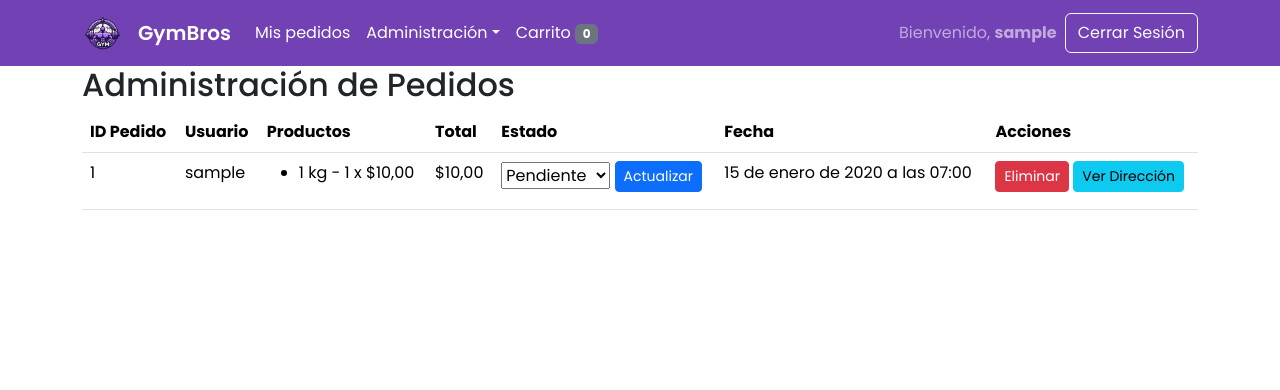
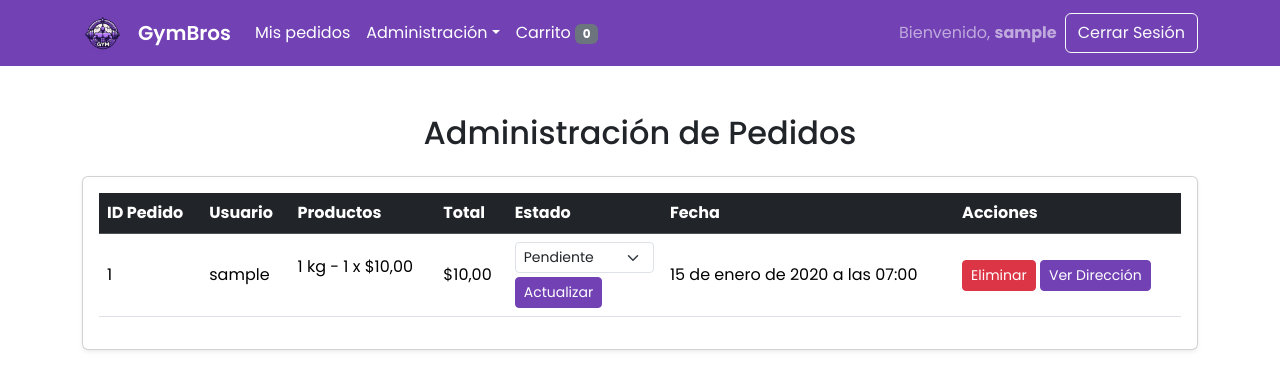
Before and after one commit to matiasdiaz1/gymbros, a Django app: page /admin_pedidos/ in a window 1280 px wide. Shown: the top 390 px of the page. Run offline with Django 5.2, Linux system fonts and the light colour scheme; a user stored in the database is signed in; tables that the repository leaves empty hold one stand-in row (values such as "Sample post"); some libraries are stand-ins or nearby versions.

Commit message:
Se mejoro el diseño y estructura

```diff
--- a/gymapp/templates/gymapp/admin_pedidos.html
+++ b/gymapp/templates/gymapp/admin_pedidos.html
@@ -1,17 +1,22 @@
 {% extends "gymapp/base.html" %}
+{% load static %}
+
 {% block contenido %}
-<div class="container">
-    <h2>Administración de Pedidos</h2>
-    <table class="table">
-        <thead>
+<div class="container my-5">
+    <h2 class="text-center mb-4">Administración de Pedidos</h2>
+    <div class="card shadow-sm">
+        <div class="card-body">
+            <div class="table-responsive">
+                <table class="table table-hover align-middle">
+                    <thead class="table-dark">
                         <tr>
-                <th>ID Pedido</th>
-                <th>Usuario</th>
-                <th>Productos</th>
-                <th>Total</th>
-                <th>Estado</th>
-                <th>Fecha</th>
-                <th>Acciones</th>
+                            <th scope="col">ID Pedido</th>
+                            <th scope="col">Usuario</th>
+                            <th scope="col">Productos</th>
+                            <th scope="col">Total</th>
+                            <th scope="col">Estado</th>
+                            <th scope="col">Fecha</th>
+                            <th scope="col">Acciones</th>
                         </tr>
                     </thead>
                     <tbody>
@@ -20,11 +25,10 @@
                             <td>{{ pedido.id }}</td>
                             <td>{{ pedido.user.username }}</td>
                             <td>
-                    <ul>
+                                <ul class="list-unstyled">
                                     {% for detalle in detalles_pedidos %}
                                     {% if detalle.pedido.id == pedido.id %}
-                        <li>{{ detalle.mancuerna.peso }} kg - {{ detalle.cantidad }} x ${{ detalle.precio_unitario }}
-                        </li>
+                                    <li>{{ detalle.mancuerna.peso }} kg - {{ detalle.cantidad }} x ${{ detalle.precio_unitario }}</li>
                                     {% endif %}
                                     {% endfor %}
                                 </ul>
@@ -34,8 +38,13 @@
                                 <form method="post" class="d-inline">
                                     {% csrf_token %}
                                     <input type="hidden" name="pedido_id" value="{{ pedido.id }}">
-                        {{ form.estado }}
-                        <button type="submit" name="update" class="btn btn-primary btn-sm">Actualizar</button>
+                                    <select name="estado" class="form-select form-select-sm">
+                                        <option value="Pendiente" {% if pedido.estado == 'Pendiente' %}selected{% endif %}>Pendiente</option>
+                                        <option value="Enviado" {% if pedido.estado == 'Enviado' %}selected{% endif %}>Enviado</option>
+                                        <option value="Entregado" {% if pedido.estado == 'Entregado' %}selected{% endif %}>Entregado</option>
+                                        <option value="Cancelado" {% if pedido.estado == 'Cancelado' %}selected{% endif %}>Cancelado</option>
+                                    </select>
+                                    <button type="submit" name="update" class="btn btn-sm mt-1" style="background-color: #7241b4; color: white; border-color: #7241b4;">Actualizar</button>
                                 </form>
                             </td>
                             <td>{{ pedido.created_at }}</td>
@@ -45,8 +54,7 @@
                                     <input type="hidden" name="pedido_id" value="{{ pedido.id }}">
                                     <button type="submit" name="delete" class="btn btn-danger btn-sm">Eliminar</button>
                                 </form>
-                    <button type="button" class="btn btn-info btn-sm" data-bs-toggle="modal"
-                        data-bs-target="#direccionModal" onclick="showDireccion('{{ pedido.direccion_entrega }}')">
+                                <button type="button" class="btn btn-sm" style="background-color: #7241b4; color: white; border-color: #7241b4;" data-bs-toggle="modal" data-bs-target="#direccionModal" onclick="showDireccion('{{ pedido.direccion_entrega }}')">
                                     Ver Dirección
                                 </button>
                             </td>
@@ -54,6 +62,14 @@
                         {% endfor %}
                     </tbody>
                 </table>
+                {% if not pedidos %}
+                <div class="text-center">
+                    <p>No hay pedidos registrados.</p>
+                </div>
+                {% endif %}
+            </div>
+        </div>
+    </div>
 </div>
 
 <!-- Modal -->
@@ -80,5 +96,4 @@
     }
 </script>
 
-
 {% endblock contenido %}
--- a/gymapp/templates/gymapp/carrito.html
+++ b/gymapp/templates/gymapp/carrito.html
@@ -21,7 +21,7 @@
                         <form action="{% url 'actualizar_carrito' item.id %}" method="post" class="d-inline">
                             {% csrf_token %}
                             <input type="number" name="cantidad" value="{{ item.quantity }}" min="1" max="{{ item.mancuerna.stock }}" class="form-control d-inline w-auto">
-                            <button type="submit" class="btn btn-primary btn-sm">Actualizar</button>
+                            <button type="submit" class="btn btn-sm" style="background-color: #7241b4; color: white; border-color: #7241b4;">Actualizar</button>
                         </form>
                     </td>
                     <td>${{ item.mancuerna.precio }}</td>
@@ -44,8 +44,8 @@
     <div class="d-flex justify-content-between mt-4">
         <h3>Total: ${{ total }}</h3>
         <div>
-            <a href="{% url 'index' %}" class="btn btn-primary me-2">Seguir Comprando</a>
-            <a href="{% url 'checkout' %}" class="btn btn-success">Proceder al Pago</a>
+            <a href="{% url 'index' %}" class="btn" style="background-color: #7241b4; color: white; border-color: #7241b4;">Seguir Comprando</a>
+            <a href="{% url 'checkout' %}" class="btn btn-success {% if not carrito_items %}disabled{% endif %}">Proceder al Pago</a>
         </div>
     </div>
 </div>
--- a/gymapp/templates/gymapp/index.html
+++ b/gymapp/templates/gymapp/index.html
@@ -3,7 +3,7 @@
 
 {% block contenido %}
 <div class="container mt-5">
-    <!-- Carrusel (mantener si es necesario, no especificado en el código proporcionado) -->
+
 
     <div class="mt-4 p-2 bg-light text-dark rounded text-center">
         <h1 class="display-1">Mejores productos</h1>
--- a/gymapp/templates/gymapp/modificar_mancuerna.html
+++ b/gymapp/templates/gymapp/modificar_mancuerna.html
@@ -12,8 +12,8 @@
                             {% csrf_token %}
                             {{ form.as_p }}
                             <div class="d-flex justify-content-between mt-3">
+                                <button type="submit" class="btn" style="background-color: #7241b4; color: white; border-color: #7241b4;">Guardar Cambios</button>
                                 <a href="{% url 'lista_mancuernas' %}" class="btn btn-secondary">Cancelar</a>
-                                <button type="submit" class="btn btn-primary">Guardar Cambios</button>
                             </div>
                         </form>
                     </div>
```
Also changed, not shown: gymapp/templates/gymapp/checkout.html (+9 -3 lines), gymapp/templates/gymapp/mis_pedidos.html (+17 -9 lines). Lines whose indentation alone changed are shown as unchanged.
